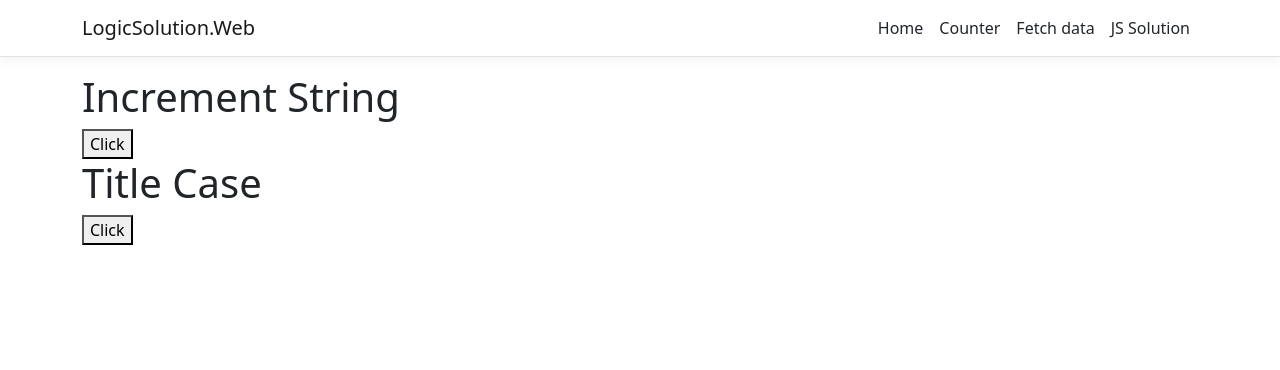
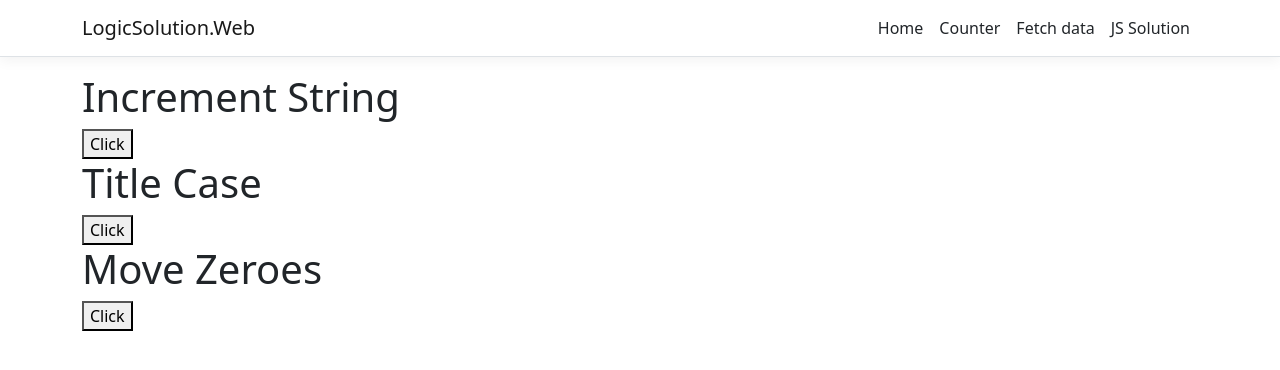
Before and after one commit to kaloyragalag/LogicSolution, a React (Create React App) app in the folder LogicSolution.Web/ClientApp/: page /jssolution in a window 1280 px wide. Shown: the top 370 px of the page. Built offline with nearby package versions, Linux system fonts and the light colour scheme.

Commit message:
add MoveZeroes javascript

```diff
--- a/LogicSolution.Web/ClientApp/src/components/JSSolution.js
+++ b/LogicSolution.Web/ClientApp/src/components/JSSolution.js
@@ -32,6 +32,12 @@ export class JSSolution extends Component {
         }).join(" "));
     }
 
+    moveZeros(arr) {
+        var arrNonZero = arr.filter(x => x !== 0);
+        var arrZero = arr.filter(x => x === 0);
+        alert(arrNonZero.concat(arrZero));
+    }
+
     render() {
         return (
             <div>
@@ -43,6 +49,10 @@ export class JSSolution extends Component {
                     <h1>Title Case</h1>
                     <button onClick={() => this.titleCase('the quick brown fox')} > Click</button>
                 </div>
+                <div>
+                    <h1>Move Zeroes</h1>
+                    <button onClick={() => this.moveZeros([1, 2, 0, 1, 0, 1, 0, 3, 0, 1])} > Click</button>
+                </div>
             </div>
         );
     }
```
